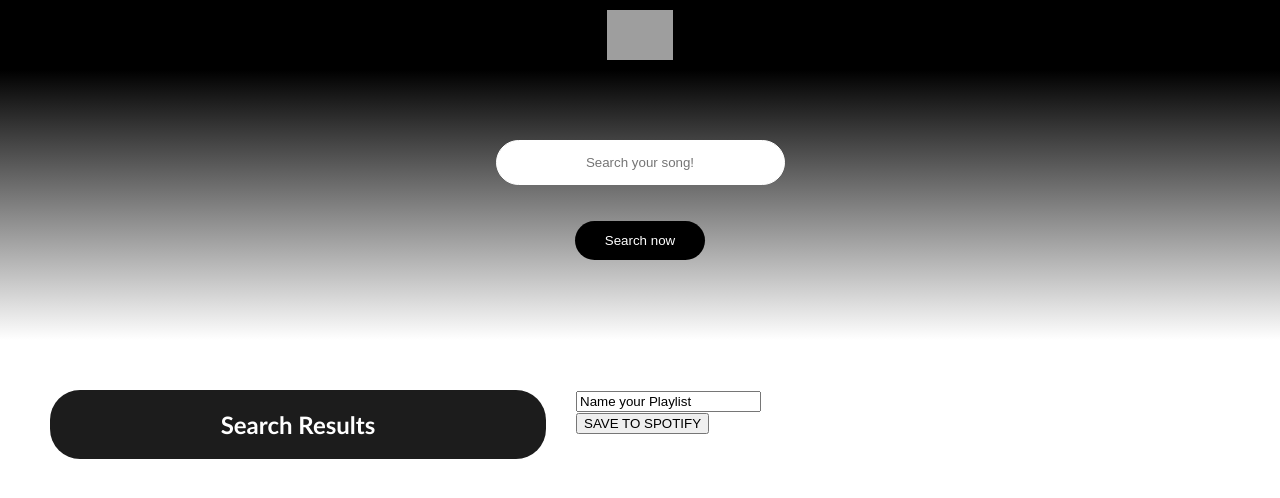
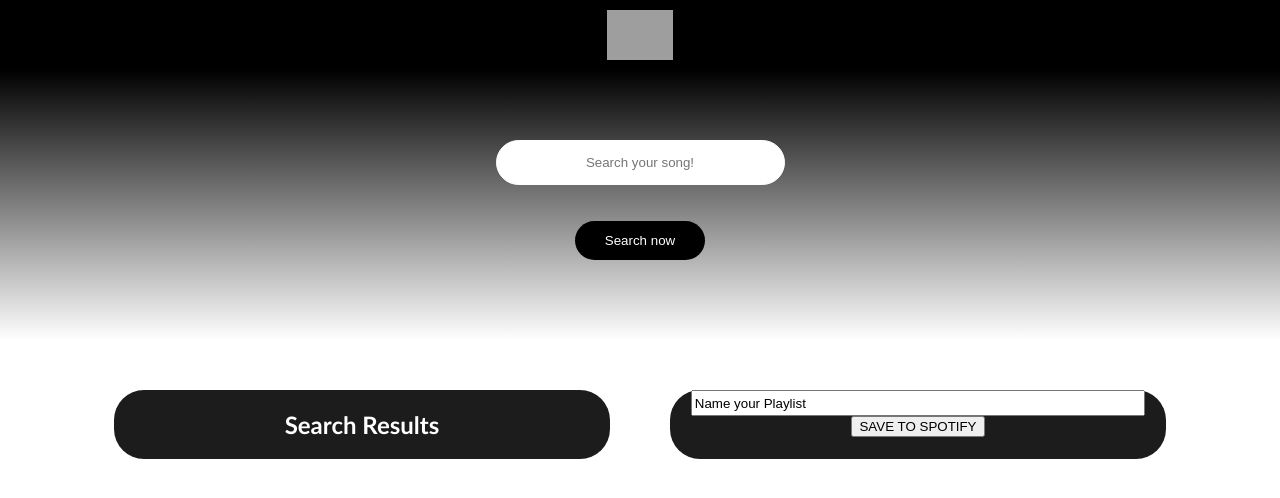
Before and after one commit to buzz1675/spotify, a React (Create React App) app: page / in a window 1280 px wide. Shown: the top 498 px of the page. Built offline with nearby package versions, Linux system fonts and the light colour scheme; grey boxes are pictures that could not be loaded.

Commit message:
add more styling regarding centering the items

```diff
--- a/src/components/App/App.css
+++ b/src/components/App/App.css
@@ -16,6 +16,7 @@ img.logo {
   display: flex;
   flex-wrap: wrap;
   margin: 20px;
+  justify-content: center;
 }
 
 body {
--- a/src/components/Playlist/Playlist.css
+++ b/src/components/Playlist/Playlist.css
@@ -1,3 +1,16 @@
-div.playlist{
-    width: 50%;
+div.playlist {
+  width: 40%;
+  height: minmax(500px, auto);
+  background-color: rgba(0, 0, 0, 0.89);
+  border-radius: 30px;
+  margin: 0px 30px;
+  display: flex;
+  flex-direction: column;
+  align-items: center;
 }
+
+div.playlist input {
+  height: 20px;
+  width: 90%;
+
+}
--- a/src/components/SearchResults/SearchResults.css
+++ b/src/components/SearchResults/SearchResults.css
@@ -1,5 +1,6 @@
 .searchResults{
     width: 40%;
+    height: minmax(500px, auto);
 background-color: rgba(0, 0, 0, 0.89);
 border-radius: 30px;
 margin: 0px 30px;
```
